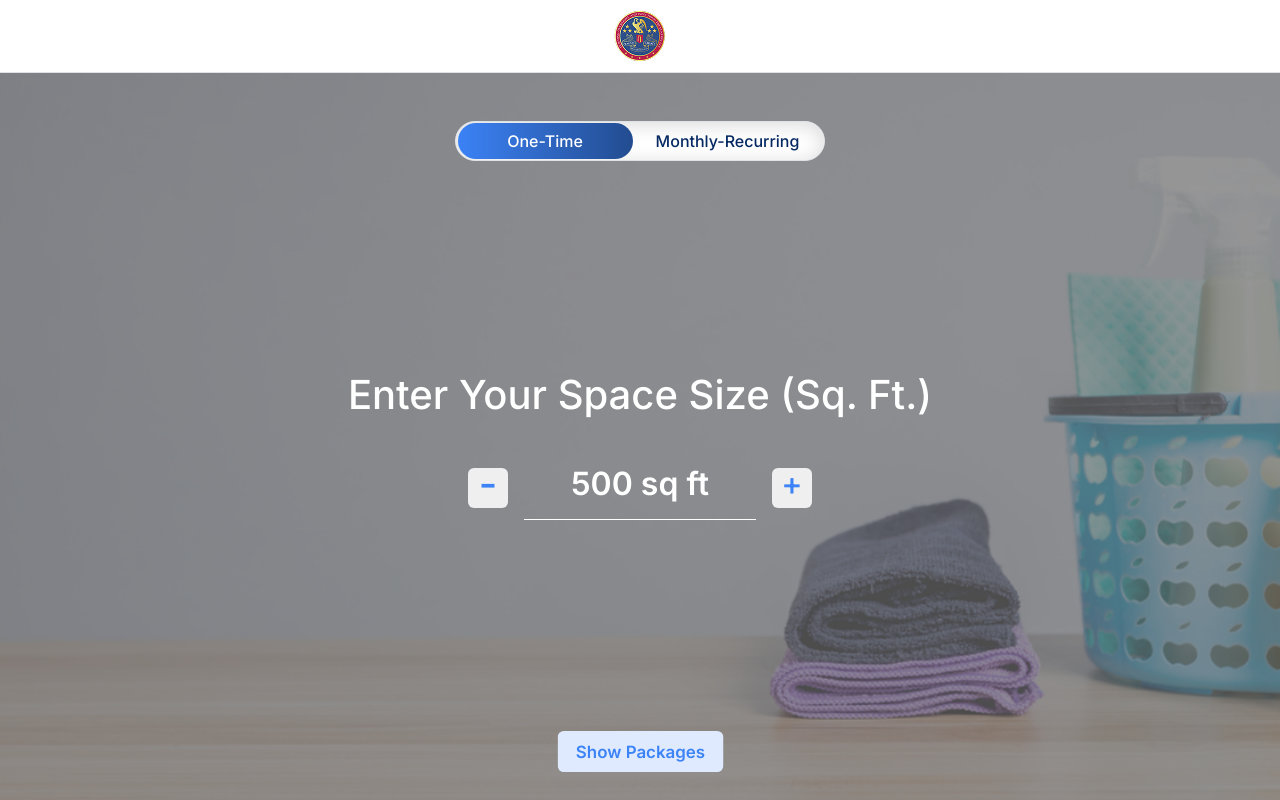
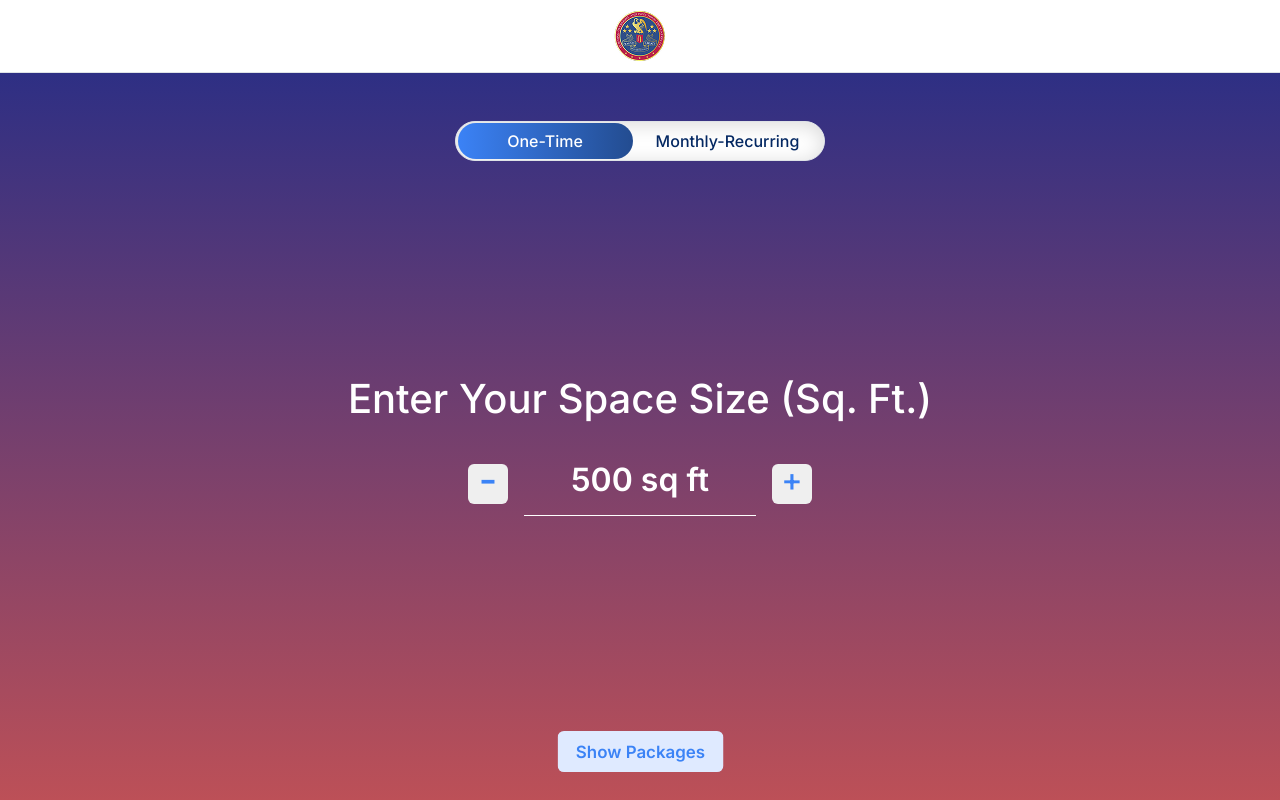
Before and after one commit to Hammad6223/Cleaning-Service-, a React (Vite) app: page / in a window 1280 px wide. Shown: the top 800 px of the page. Built offline with nearby package versions, Linux system fonts and the light colour scheme.

Commit message:
push code

```diff
--- a/src/Components/Home/index.css
+++ b/src/Components/Home/index.css
@@ -1,7 +1,5 @@
 .bg_image {
-  background-image: url('../../assets/Images/Bg.png');
-  background-repeat: no-repeat;
-  background-size: cover;
+  background: linear-gradient(180deg, #2e2f84, #bd5057);
   height: calc(100vh - 70px);
   padding-top: 3rem;
   padding-bottom: 2rem;
--- a/src/Components/Home/index.jsx
+++ b/src/Components/Home/index.jsx
@@ -76,10 +76,10 @@ const OnetimeInputScreen = () => {
 
       {/* Space Size Selection */}
       <div className="text-center text-white">
-        <p className="fw-medium space-text" style={{ fontSize: "40px" }}>
+        <p className="fw-medium space-text mb-0" style={{ fontSize: "40px" }}>
           Enter Your Space Size (Sq. Ft.)
         </p>
-        <div className="d-flex align-items-center justify-content-center mt-4">
+        <div className="d-flex align-items-center justify-content-center mt-3">
           <button
             className="border-0 rounded text-center d-flex align-items-center justify-content-center"
             onClick={handleDecrease}
```
